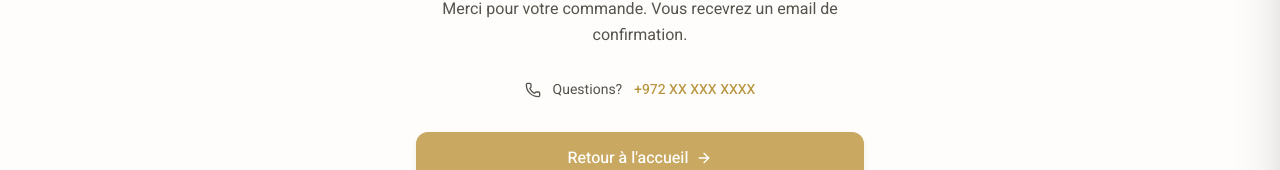
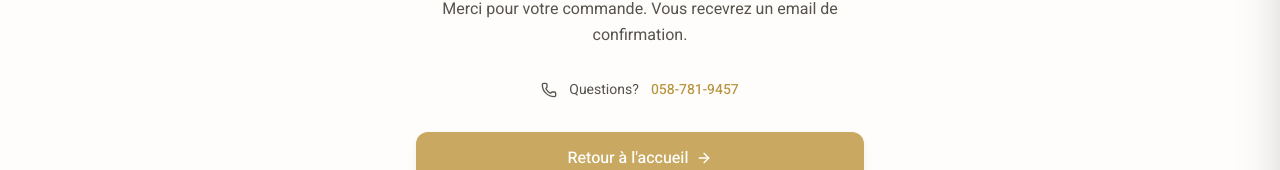
Before and after one commit to davidetsimha/David-s, a React (Vite) app: page /checkout/success in a window 1280 px wide. Shown: the part 448-618 px from the top of the page. Built offline with nearby package versions, Linux system fonts and the light colour scheme; no server answers; a web font is replaced by a local one.

Commit message:
Update WhatsApp numbers with real contact info
- WhatsAppButton: use David's actual WhatsApp number (972587819457)
- CheckoutSuccessPage: fix placeholder fallback to 058-781-9457

Co-Authored-By: Claude Opus 4.5 <noreply@anthropic.com>

```diff
--- a/src/components/layout/WhatsAppButton.tsx
+++ b/src/components/layout/WhatsAppButton.tsx
@@ -1,6 +1,6 @@
 import { useTranslation } from 'react-i18next';
 
-const WHATSAPP_NUMBER = '972501234567'; // Replace with actual number
+const WHATSAPP_NUMBER = '972587819457'; // David's WhatsApp
 
 export function WhatsAppButton() {
   const { t, i18n } = useTranslation();
--- a/src/pages/checkout/CheckoutSuccessPage.tsx
+++ b/src/pages/checkout/CheckoutSuccessPage.tsx
@@ -3,7 +3,7 @@ import { useTranslation } from 'react-i18next';
 import { CheckCircle, ArrowRight, ArrowLeft, Phone } from 'lucide-react';
 import { ROUTES } from '../../config/routes';
 
-const WHATSAPP_NUMBER = import.meta.env.VITE_WHATSAPP_NUMBER || '+972 XX XXX XXXX';
+const WHATSAPP_NUMBER = import.meta.env.VITE_WHATSAPP_NUMBER || '058-781-9457';
 
 export function CheckoutSuccessPage() {
   const { t, i18n } = useTranslation();
```
